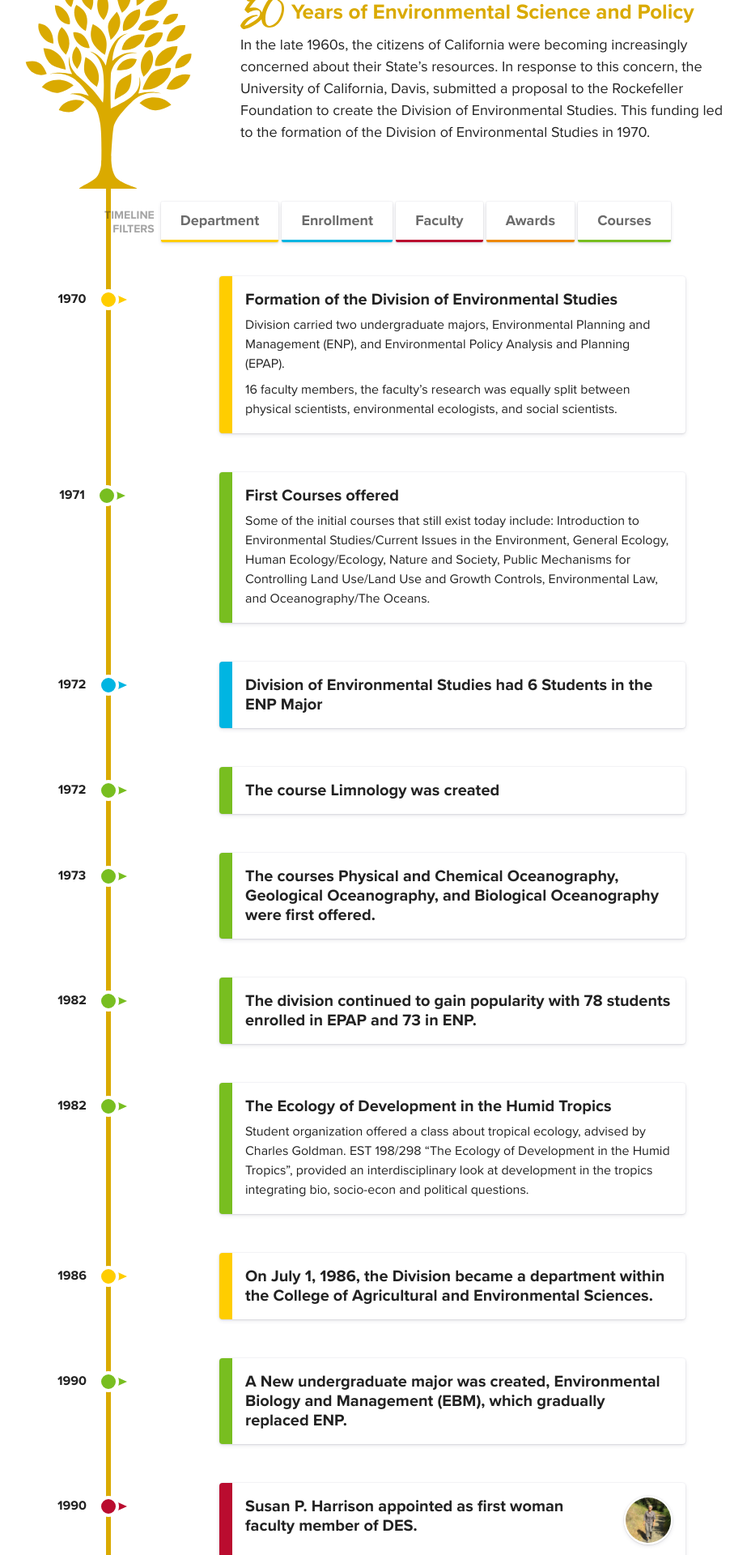
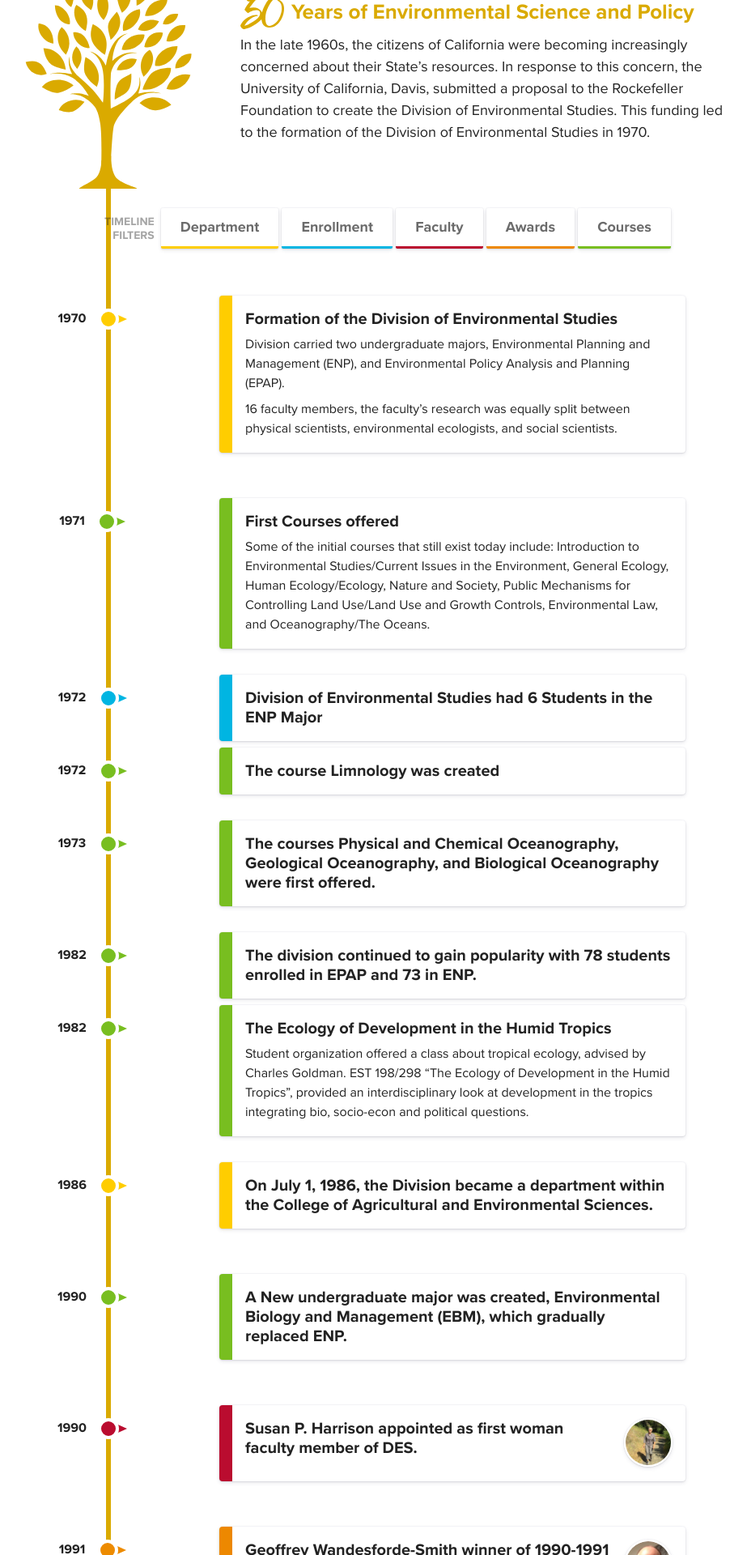
Before and after one commit to ucdavis/esp50, a Jekyll site: the page built from index.html, in a window 1280 px wide. Shown: the part 987-2907 px from the top of the page at 81% size, without its empty margins (161-1084 px from the left). Built offline with Jekyll 4.4.1, drawn with Linux system fonts in a browser that asks for light colours; nearby versions of some CDN libraries; the list of posts is cut into pages by our own code; comment, search, counter and statistics services are not loaded.

Commit message:
trying to get first child to work

```diff
--- a/_posts/2004-07-21-Joan-Ogden-fellow.markdown
+++ b/_posts/2004-07-21-Joan-Ogden-fellow.markdown
@@ -1,7 +1,6 @@
 ---
 title:  "Joan Ogden served as a mentor for a Humphrey Fellows."
 date:   2004-06-21
-portrait: Joan-Ogden
 categories:
   - faculty
 ---
--- a/_sass/_layout.scss
+++ b/_sass/_layout.scss
@@ -196,7 +196,7 @@
   }
   @include breakpoint(md) {
     margin-left:-16px;
-    margin-bottom:16px;
+    margin-bottom:8px;
   }
   &.color-departmental {
     border-left:16px solid $departmental;
@@ -233,7 +233,18 @@
     background-position: 19.8%;
   }
   .row {
-    padding:16px 0;
+    padding:24px 0;
+  }
+  .year1972, .year1982, .year1992, .year1997, .year1998, .year2001, .year2004 {
+    padding:0px;
+  }
+}
+.yearline:first-child {
+  padding-bottom:500px;
+}
+.timeline-wrapper {
+  .year1997:last-child {
+    padding-top:12px !important;
   }
 }
 .linemarker {
--- a/index.html
+++ b/index.html
@@ -29,7 +29,7 @@
     </ul>
   </div>
 {% for post in site.posts reversed %}
-<div class="row no-gutters">
+<div class="row no-gutters yearline year{{ post.date | date: "%Y"}}">
     <div class="linemarker col-md-4 col-xl-3 offset-xl-1 d-flex">
       <p class="date">{{ post.date | date: "%Y"}}</p>
       <img src="/media/markers/{{ post.categories }}.svg" alt="arrow marker on timeline">
```
